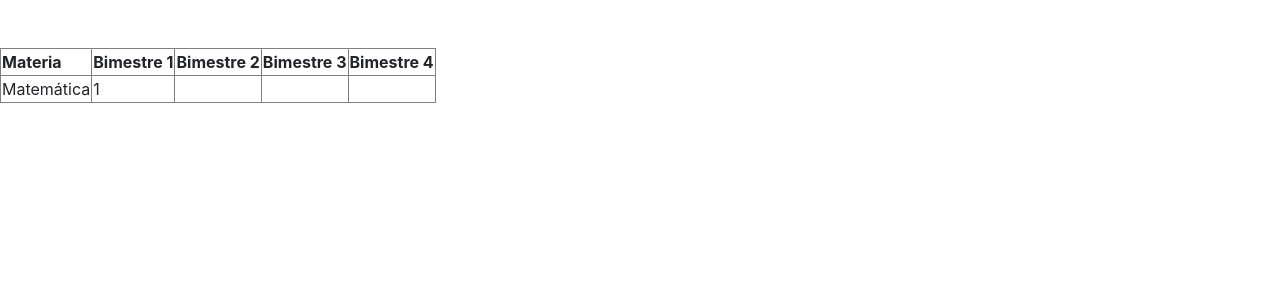
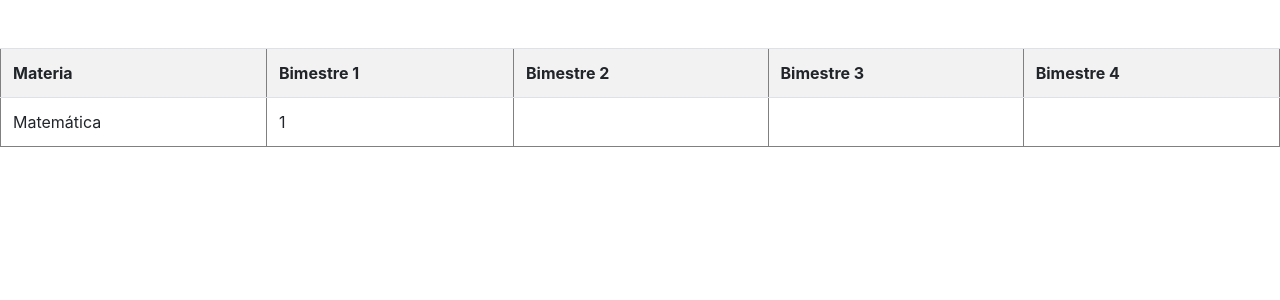
Before and after one commit to joao-cell/Expotec, a PHP site: page /Global/alunos/notas.php in a window 1280 px wide. Shown: the part 56-356 px from the top of the page. Run offline with PHP 8.4, Linux system fonts and the light colour scheme; the visitor is signed in with stand-in values (Sample User, id 1); data comes from the database, SQL or seed files in the repository; tables that the repository leaves empty hold one stand-in row (values such as "Sample post").

Commit message:
Alteração na tela de notas alunos

```diff
--- a/Global/Alunos/notas.php
+++ b/Global/Alunos/notas.php
@@ -66,7 +66,7 @@ $sql = "SELECT materias.nome AS materia,
 $result = $conn->query($sql);
 
 if ($result->num_rows > 0) {
-    echo "<table border='1'>
+    echo "<table border='1'class='table table-hover table-striped table-borderred'>
             <tr>
                 <th>Materia</th>
                 <th>Bimestre 1</th>
```
Also changed, not shown: Index.php (+0 -7 lines).
